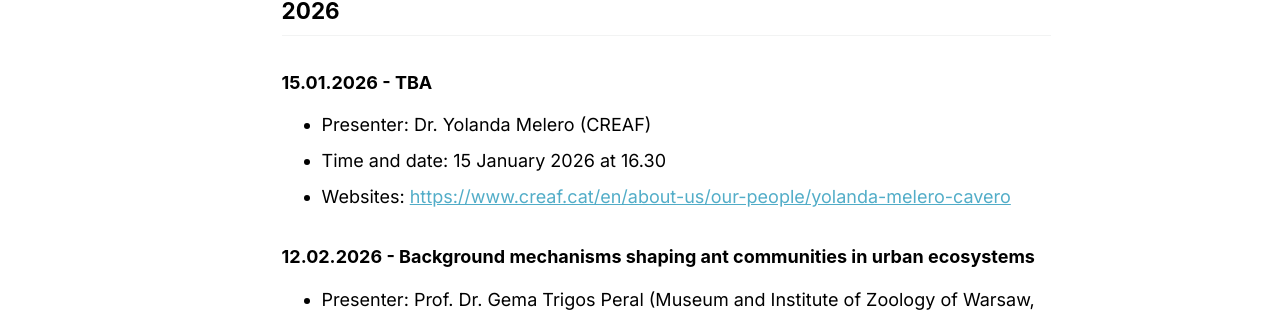
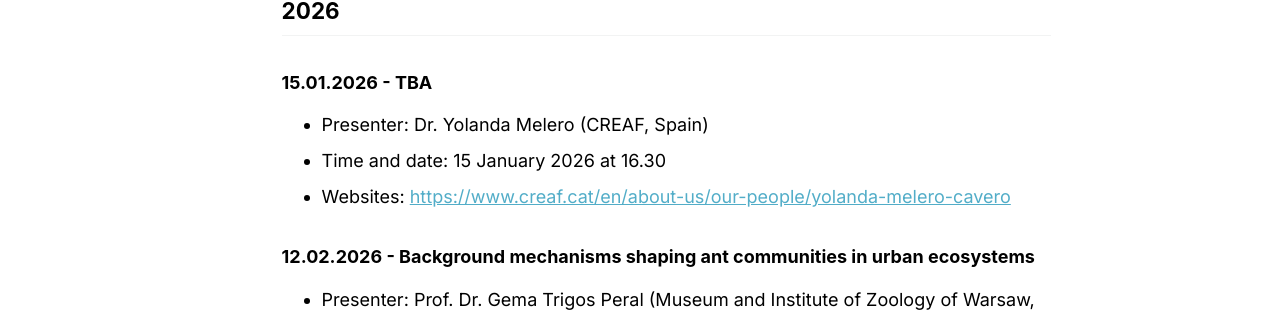
Before and after one commit to igue-aeet/igue-aeet.github.io, a Jekyll site: the page built from _pages/seminarios.md, in a window 1280 px wide and 900 px high, scrolled down 700 px. Shown: the part 146-458 px from the top of the window. Built offline with Jekyll 4.4.1, drawn with Linux system fonts in a browser that asks for light colours; a script that is not in the unit is left out.

Commit message:
seminarios 4

```diff
--- a/_pages/seminarios.md
+++ b/_pages/seminarios.md
@@ -32,7 +32,7 @@ Seminars are listed below:
 
 ### 15.01.2026 - TBA
 
-- Presenter: Dr. Yolanda Melero (CREAF)
+- Presenter: Dr. Yolanda Melero (CREAF, Spain)
 - Time and date: 15  January 2026 at 16.30
 - Websites: <https://www.creaf.cat/en/about-us/our-people/yolanda-melero-cavero>
 
```
